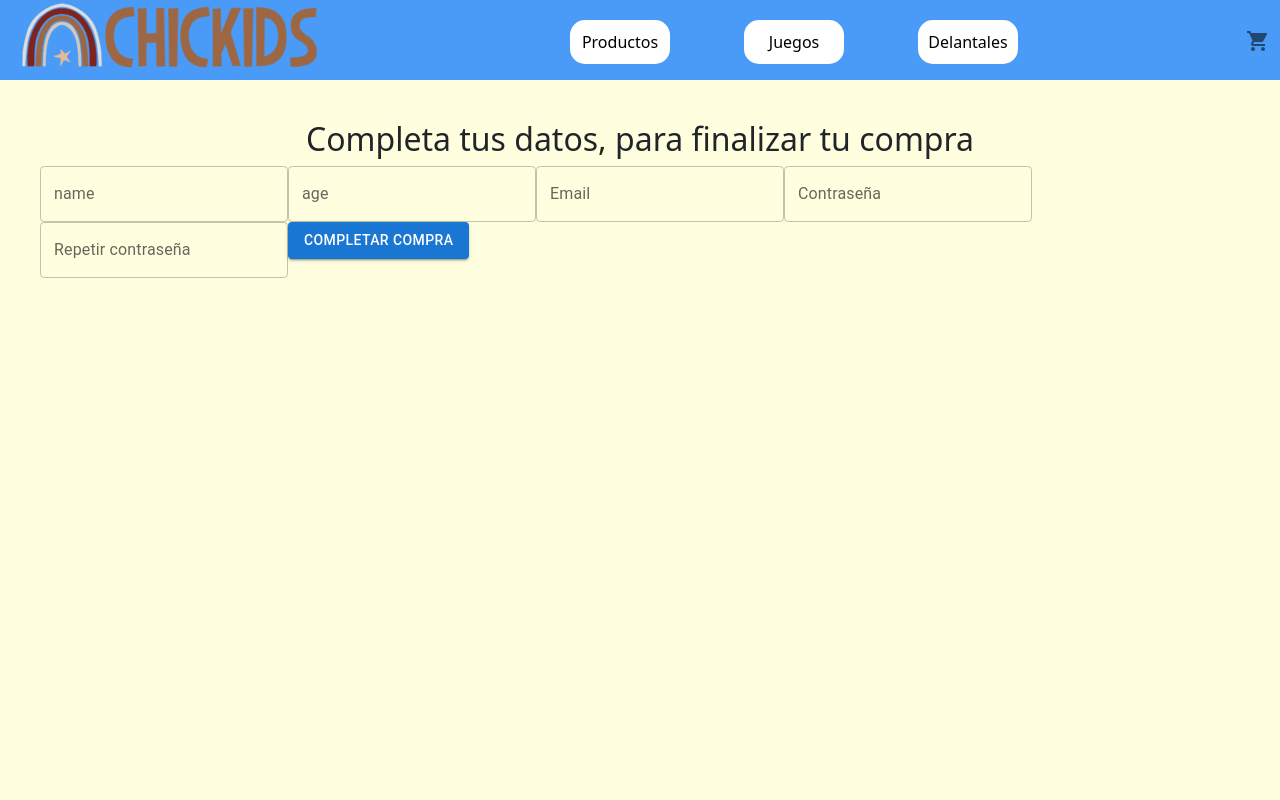
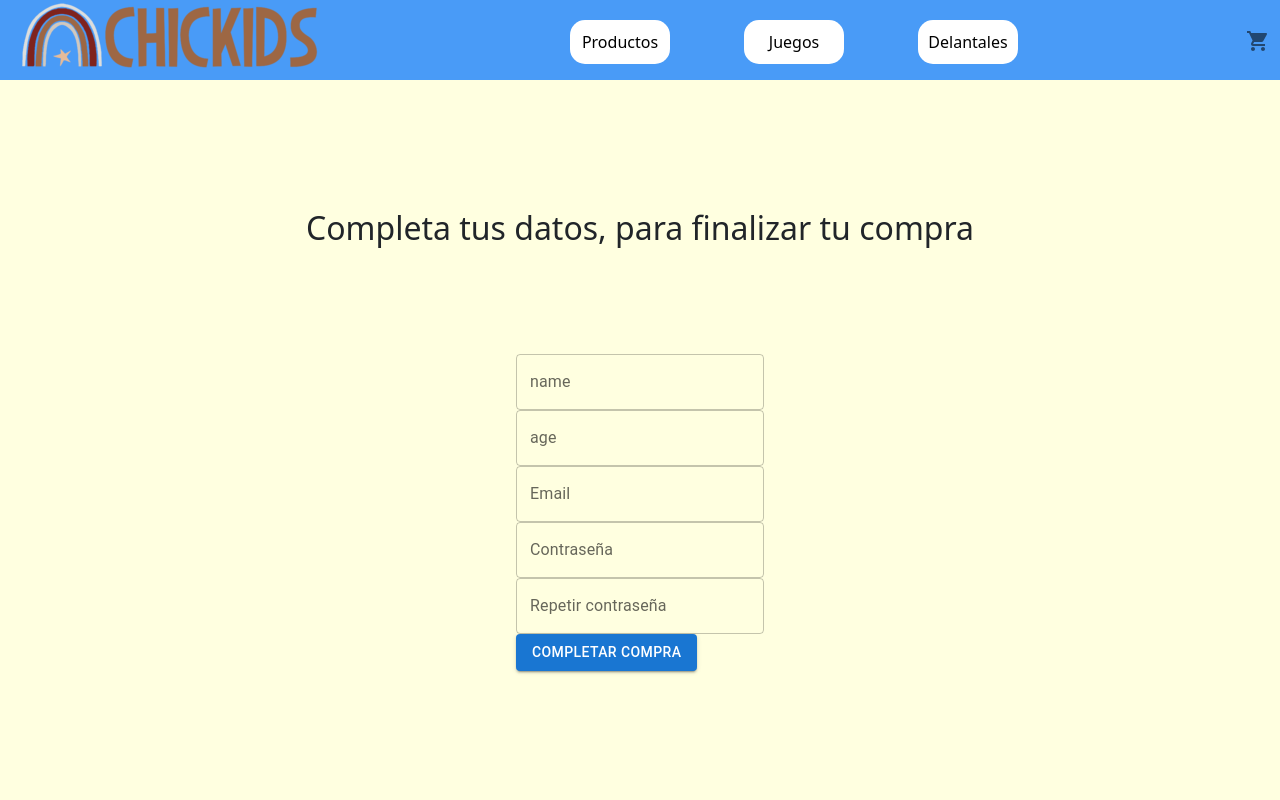
Before and after one commit to thomilopez/ecommerce-lopez43285, a React (Vite) app: page /formik in a window 1280 px wide. Shown: the top 800 px of the page. Built offline with nearby package versions, Linux system fonts and the light colour scheme.

Commit message:
ultimando detalles

```diff
--- a/src/components/pages/cart/CartConteniner.jsx
+++ b/src/components/pages/cart/CartConteniner.jsx
@@ -79,8 +79,6 @@ const CartConteniner = () => {
               <CardContent>
               <Typography gutterBottom variant="h5" component="div">
                 {elemento.titulo}
-              </Typography>
-              <Typography variant="body2" color="text.secondary">
                 <h5>{elemento.description}</h5>
                 <h6>Precio Unitario: ${elemento.precio}</h6>
                 <h6>Cantidad = {elemento.quantity}</h6>
--- a/src/components/pages/formularioFormik/FormularioFormik.jsx
+++ b/src/components/pages/formularioFormik/FormularioFormik.jsx
@@ -1,4 +1,4 @@
-import { Button, TextField } from "@mui/material";
+import { Button, Card, CardActions, CardContent, TextField, Typography } from "@mui/material";
 import { useFormik } from "formik";
 import * as Yup from "yup";
 import { db } from "../../../firebaseConfig";
@@ -6,6 +6,7 @@ import { addDoc, collection, serverTimestamp, updateDoc, doc } from "firebase/fi
 import { Link } from "react-router-dom";
 import { CartContext } from "../../../context/CartContext";
 import { useContext, useState } from "react";
+
 
 const FormularioFormik = () => {
     const { cart, totalPrecio } = useContext(CartContext);
@@ -66,21 +67,37 @@ const FormularioFormik = () => {
   return (
     <div style={{   display: "flex",
                     width: "100%",
-                    padding: "40px",
+                    padding: "80px",
+                    height: "90vh",
                     flexDirection:"column",
                     alignItems: "center",
-                    justifyContent: "center",  }}>
+                    justifyContent: "space-around",  }}>
         <h2>Completa tus datos, para finalizar tu compra</h2>
 
     {orderId ? (
         <div>
-            <h3>Gracias por su compra.</h3>
-            <h4>Su numero de comprar es: {orderId}</h4>
+            <Card sx={{ minWidth: 275 }}>
+                <CardContent>
+                    <Typography variant="h5" component="div">
+                    Gracias por su compra!
+                    </Typography>
+                    <Typography variant="body2">
+                    Su numero de comprar es: {orderId}
+                    </Typography>
+                </CardContent>
+                <CardActions>
                     <Link to="/">Volver a comprar</Link>
+                </CardActions>
+            </Card>
+
+
         </div>
     ) : (
 
+
             <form onSubmit={handleSubmit}>
+                <div>
+
                 <TextField
                     type="text"
                     label="name"
@@ -90,6 +107,8 @@ const FormularioFormik = () => {
                     onChange={handleChange}
                     helperText={errors.name}
                     />
+                </div>
+                <div>
 
                 <TextField
                     type="number"
@@ -100,6 +119,8 @@ const FormularioFormik = () => {
                     onChange={handleChange}
                     helperText={errors.age}
                     />
+                </div>
+                <div>
 
                 <TextField
                     type="text"
@@ -110,7 +131,8 @@ const FormularioFormik = () => {
                     onChange={handleChange}
                     helperText={errors.email}
                     />
-
+                </div>
+                <div>
                 <TextField
                     type="password"
                     label="Contraseña"
@@ -120,8 +142,11 @@ const FormularioFormik = () => {
                     onChange={handleChange}
                     helperText={errors.password}
                     />
+                </div>
+                <div>
 
                 <TextField
+
                     type="password"
                     label="Repetir contraseña"
                     variant="outlined"
@@ -131,9 +156,17 @@ const FormularioFormik = () => {
                     helperText={errors.repetPassword}
                     />
 
+                </div>
+                <div>
+
                 <Button type="submit" variant="contained">Completar compra</Button>
+                </div>
                 </form>
             )}
+
+
+
+
 
 
 
--- a/src/components/pages/itemDetalle/ItemDetail.jsx
+++ b/src/components/pages/itemDetalle/ItemDetail.jsx
@@ -50,8 +50,8 @@ const { addToCart, cantidadXId } = useContext(CartContext);
                         alignItems: "center",
                         justifyContent: "center",
                         height: "90vh",
-            }}
-            >
+                        }}>
+
                 <Card sx={{ maxWidth: 345 }}>
                         <CardMedia
                         component="img"
@@ -60,27 +60,31 @@ const { addToCart, cantidadXId } = useContext(CartContext);
                         image={producto.img}
                         />
                         <CardContent>
-            <Typography gutterBottom variant="h3" component="div">
-                {producto.titulo}
-            </Typography>
-            <Typography variant="body2" color="text.secondary">
+                        <Typography gutterBottom variant="h4" component="div">
+                            <h3>{producto.titulo}</h3>
                             <h4>{producto.description}</h4>
                             <h5>${producto.precio}</h5>
-
                         </Typography>
                         </CardContent>
                         <CardActions>
                         </CardActions>
                 </Card>
-            {producto.stock > 0 ?(
+
+                {(typeof(totalCantidad) === "undefined" || producto.stock > totalCantidad) &&
+                producto.stock > 0 && (
                     <CounterContainer
                     stock={producto.stock}
                     onAdd={onAdd}
                     initial={totalCantidad}
                 />
-            ) : (
-                <h2>No hay stock</h2>
                 )}
+
+                {producto.stock === 0 && <h2>No hay stock</h2>}
+                {typeof totalCantidad !== "undefined" &&
+                totalCantidad === producto.stock && (
+                    <h4>Tenes el maximo stock en el carrito</h4>
+                )}
+
         </div>
 
 
@@ -89,3 +93,15 @@ const { addToCart, cantidadXId } = useContext(CartContext);
 
 
 export default ItemDetail
+
+
+
+{/* {producto.stock > 0 ?(
+    <CounterContainer
+        stock={producto.stock}
+        onAdd={onAdd}
+        initial={totalCantidad}
+    />
+) : (
+    <h2>No hay stock</h2>
+)} */}
--- a/src/components/pages/itemlist/ItemListConteiner.jsx
+++ b/src/components/pages/itemlist/ItemListConteiner.jsx
@@ -14,6 +14,8 @@ const ItemListConteiner = () => {
 
     useEffect (() => {
         let productsCollection = collection(db, "productos")
+        setTimeout(()=>{
+
             let consulta;
             if(categoriasNombre){
                 consulta = query (productsCollection, where("category", "==", categoriasNombre))
@@ -28,6 +30,7 @@ const ItemListConteiner = () => {
                 setItems(productos)
             })
 
+        }, 2000)
 
 
     }, [categoriasNombre]);
```
Also changed, not shown: 1 other file (tests, documents, lock files or other folders). Lines whose indentation alone changed are shown as unchanged.
